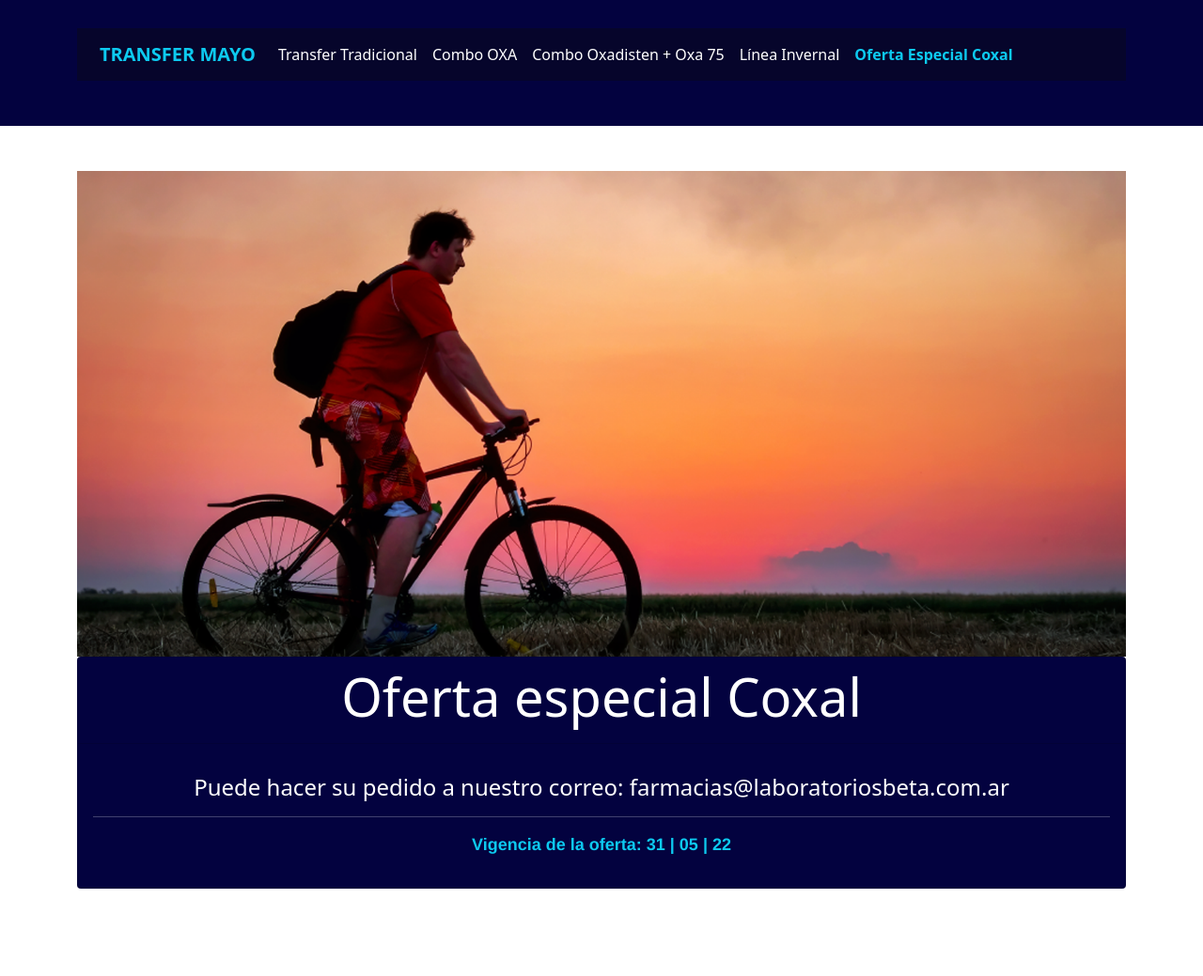
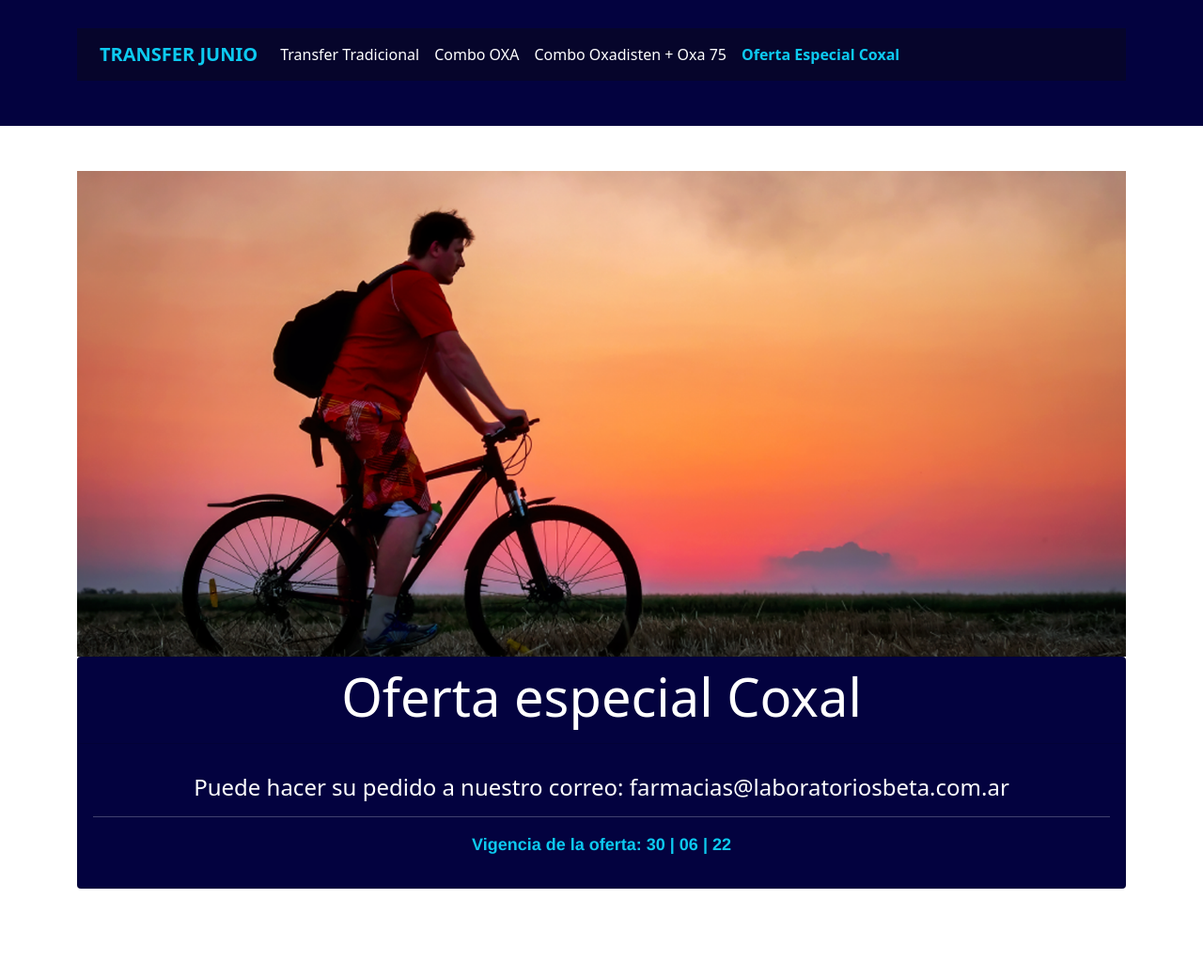
Before and after one commit to cecilia20-matalone/transferBeta2021, a plain HTML site: page transfer4.html in a window 1280 px wide. Shown: the part 211-1250 px from the top of the page at 94% size. Drawn offline with nearby package versions, Linux system fonts and the light colour scheme.

Commit message:
update transfer 4 junio.html

```diff
--- a/transfer4.html
+++ b/transfer4.html
@@ -25,7 +25,7 @@
                           <div class="col">
                             <nav class="navbar navbar-expand-lg navbar-light navbar-dark ">
                             <div class="container-fluid tex">
-                            <a class="navbar-brand text-info" href="index.html"><strong>TRANSFER MAYO </a></strong>
+                            <a class="navbar-brand text-info" href="index.html"><strong>TRANSFER JUNIO </a></strong>
                             <button class="navbar-toggler text-white" type="button" data-bs-toggle="collapse" data-bs-target="#navbarNavAltMarkup" aria-controls="navbarNavAltMarkup" aria-expanded="false" aria-label="Toggle navigation">
                             <span class="navbar-toggler-icon text-white"></span>
                             </button>
@@ -34,7 +34,6 @@
                             <a class="nav-link active text-white" aria-current="transfer.html" href="transfer.html"> Transfer Tradicional</a>
                             <a class="nav-link text-white" href="transfer1.html"> Combo OXA </a>
                             <a class="nav-link text-white" href="transfer2.html"> Combo Oxadisten + Oxa 75</a>
-                            <a class="nav-link text-white" href="transfer3.html"> Línea Invernal</a>
                             <a class="nav-link text-info" href="transfer4.html"><strong> Oferta Especial Coxal</a>
                             </div>
                             </div>
@@ -55,7 +54,7 @@
         <div class="card-body text-white">
         <h4 class="card-title">Puede hacer su pedido a nuestro correo: <a href="mailto: farmacias@laboratoriosbeta.com.ar" class="text-decoration-none text-white">farmacias@laboratoriosbeta.com.ar</a></h4>
         <hr>
-        <p class="text-info colorheader">Vigencia de la oferta: 31 | 05 | 22</p>
+        <p class="text-info colorheader">Vigencia de la oferta: 30 | 06 | 22</p>
       </div>
     </div>
 </div>
```
